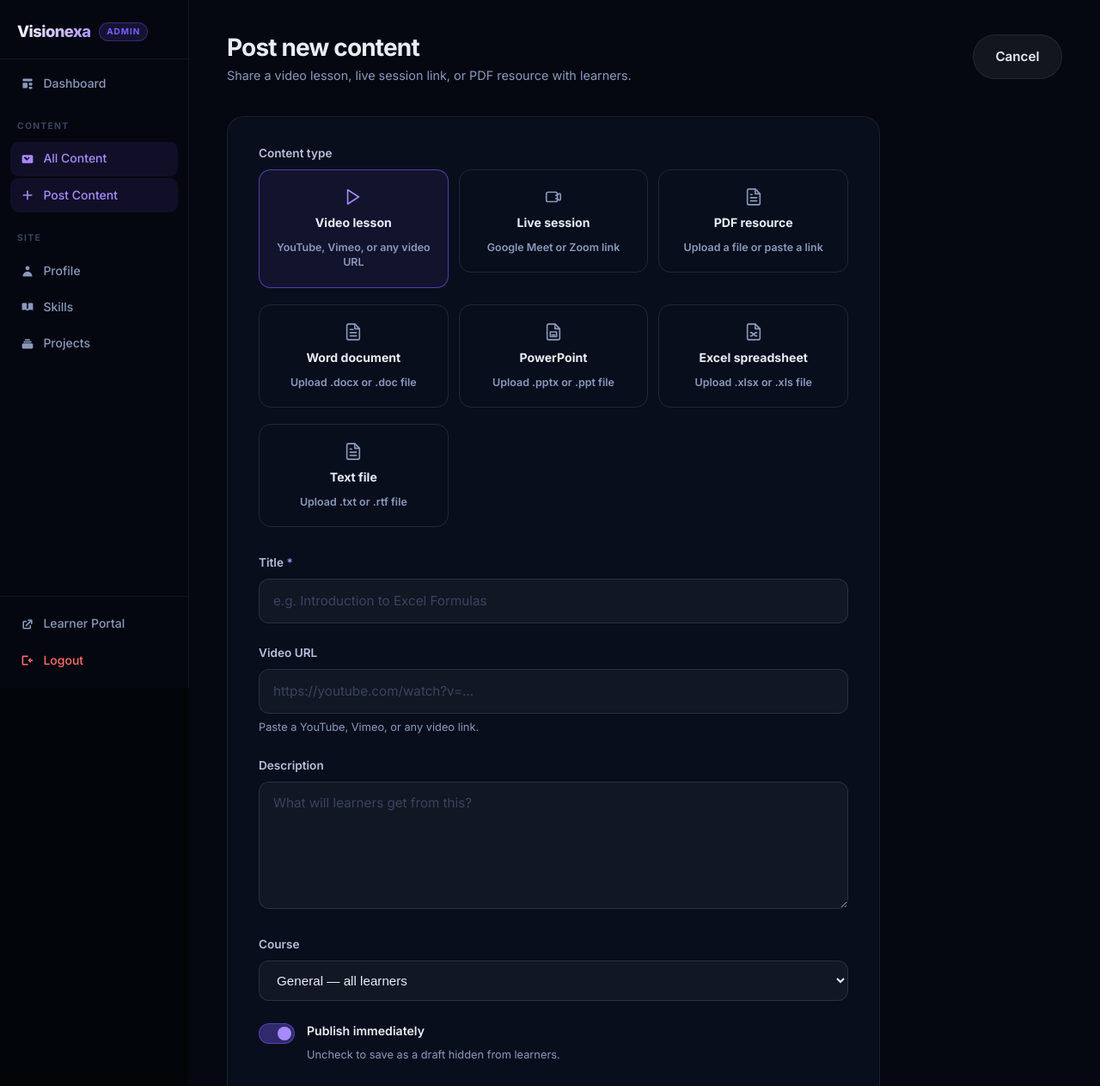
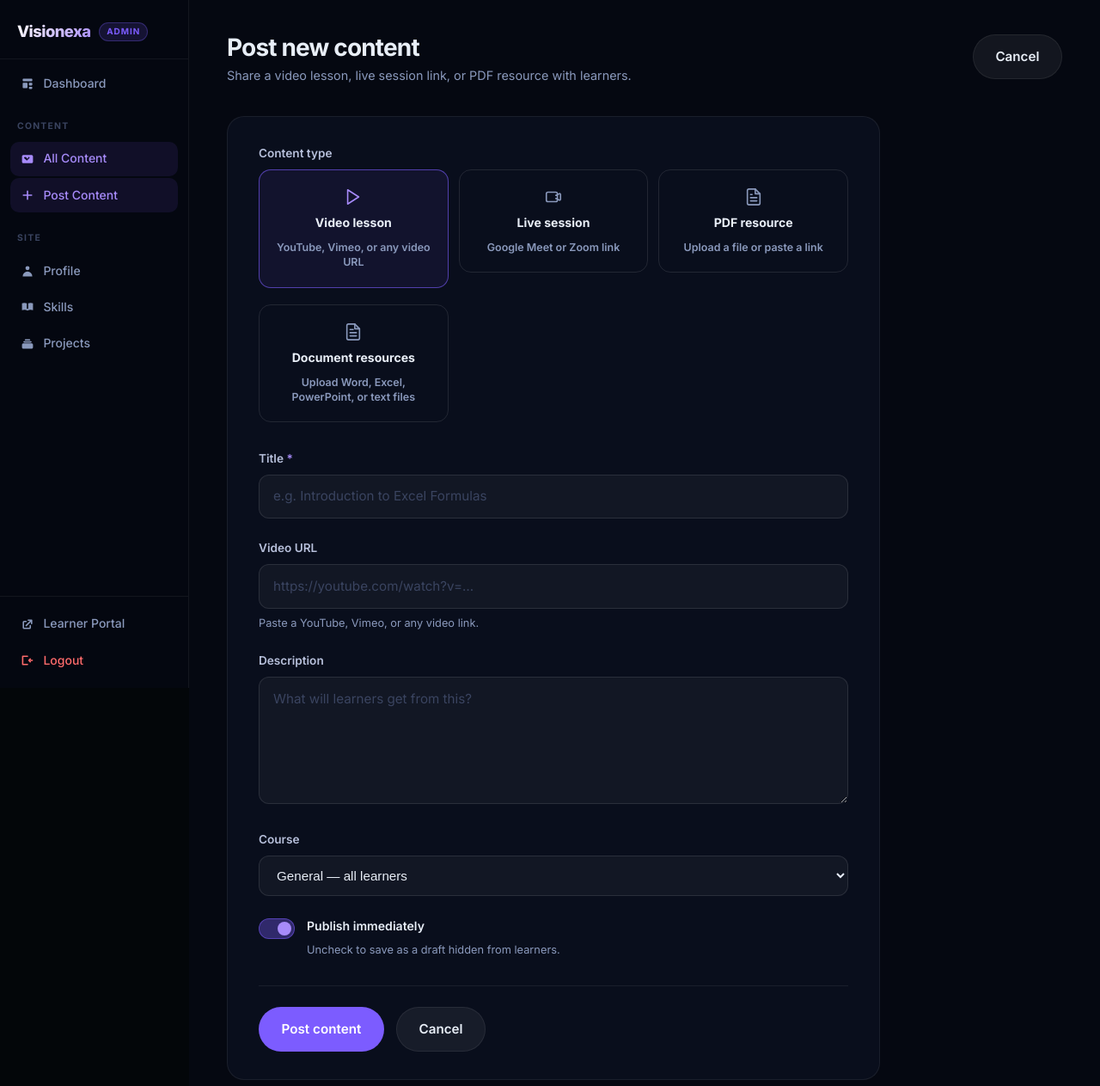
Before and after one commit to josephotienoowino/visionexa, a Flask app: page /admin/content/add in a window 1280 px wide. Shown: the top 1263 px of the page at 86% size. Run offline with Flask 3, Linux system fonts and the light colour scheme; the visitor is signed in with stand-in values (Sample User, id 1).

Commit message:
document types updates with dropdown menu

```diff
--- a/app/routes.py
+++ b/app/routes.py
@@ -442,6 +442,15 @@ def add_content():
         return redir
     if request.method == 'POST':
         content_type = request.form.get('content_type', 'video')
+
+        # Handle resource type selection for documents
+        if content_type == 'resources':
+            resource_type = request.form.get('resource_type', '').strip()
+            if not resource_type:
+                flash('Please select a document type.', 'error')
+                return redirect(url_for('admin.add_content'))
+            content_type = resource_type
+
         url          = request.form.get('url', '').strip()
 
         # Handle file upload (overrides URL if a file is given)
--- a/app/templates/admin/add_content.html
+++ b/app/templates/admin/add_content.html
@@ -44,43 +44,33 @@
                         <span>Upload a file or paste a link</span>
                     </span>
                 </label>
-                <label class="type-option" data-type="docx">
-                    <input type="radio" name="content_type" value="docx"
-                           {% if item and item.content_type == 'docx' %}checked{% endif %}>
+                <label class="type-option" data-type="resources">
+                    <input type="radio" name="content_type" value="resources"
+                           {% if item and item.content_type in ('docx', 'doc', 'pptx', 'ppt', 'xlsx', 'xls', 'txt', 'rtf') %}checked{% endif %}>
                     <span class="type-option-inner">
                         <svg viewBox="0 0 24 24" fill="none" stroke="currentColor" stroke-width="1.75" stroke-linecap="round" stroke-linejoin="round" width="22" height="22"><path d="M14 2H6a2 2 0 0 0-2 2v16a2 2 0 0 0 2 2h12a2 2 0 0 0 2-2V8z"/><polyline points="14 2 14 8 20 8"/><path d="M16 13H8m8 4H8m4-8H8"/></svg>
-                        <strong>Word document</strong>
-                        <span>Upload .docx or .doc file</span>
-                    </span>
-                </label>
-                <label class="type-option" data-type="pptx">
-                    <input type="radio" name="content_type" value="pptx"
-                           {% if item and item.content_type == 'pptx' %}checked{% endif %}>
-                    <span class="type-option-inner">
-                        <svg viewBox="0 0 24 24" fill="none" stroke="currentColor" stroke-width="1.75" stroke-linecap="round" stroke-linejoin="round" width="22" height="22"><path d="M14 2H6a2 2 0 0 0-2 2v16a2 2 0 0 0 2 2h12a2 2 0 0 0 2-2V8z"/><polyline points="14 2 14 8 20 8"/><rect x="8" y="12" width="8" height="6"/><path d="M10 16h4"/></svg>
-                        <strong>PowerPoint</strong>
-                        <span>Upload .pptx or .ppt file</span>
-                    </span>
-                </label>
-                <label class="type-option" data-type="xlsx">
-                    <input type="radio" name="content_type" value="xlsx"
-                           {% if item and item.content_type == 'xlsx' %}checked{% endif %}>
-                    <span class="type-option-inner">
-                        <svg viewBox="0 0 24 24" fill="none" stroke="currentColor" stroke-width="1.75" stroke-linecap="round" stroke-linejoin="round" width="22" height="22"><path d="M14 2H6a2 2 0 0 0-2 2v16a2 2 0 0 0 2 2h12a2 2 0 0 0 2-2V8z"/><polyline points="14 2 14 8 20 8"/><path d="M8 13h2l2 3 2-3h2"/><path d="M8 17h2l2-3 2 3h2"/></svg>
-                        <strong>Excel spreadsheet</strong>
-                        <span>Upload .xlsx or .xls file</span>
-                    </span>
-                </label>
-                <label class="type-option" data-type="txt">
-                    <input type="radio" name="content_type" value="txt"
-                           {% if item and item.content_type == 'txt' %}checked{% endif %}>
-                    <span class="type-option-inner">
-                        <svg viewBox="0 0 24 24" fill="none" stroke="currentColor" stroke-width="1.75" stroke-linecap="round" stroke-linejoin="round" width="22" height="22"><path d="M14 2H6a2 2 0 0 0-2 2v16a2 2 0 0 0 2 2h12a2 2 0 0 0 2-2V8z"/><polyline points="14 2 14 8 20 8"/><line x1="16" y1="13" x2="8" y2="13"/><line x1="16" y1="17" x2="8" y2="17"/><line x1="10" y1="9" x2="8" y2="9"/></svg>
-                        <strong>Text file</strong>
-                        <span>Upload .txt or .rtf file</span>
+                        <strong>Document resources</strong>
+                        <span>Upload Word, Excel, PowerPoint, or text files</span>
                     </span>
                 </label>
             </div>
+        </div>
+
+        <!-- Resource type selector — shown only when type=resources -->
+        <div class="form-group" id="resource-type-group" style="display:none;">
+            <label class="form-group label" for="resource_type">Document type <span class="required">*</span></label>
+            <select id="resource_type" name="resource_type" class="form-control">
+                <option value="">Select document type...</option>
+                <option value="docx" {% if item and item.content_type == 'docx' %}selected{% endif %}>Word Document (.docx)</option>
+                <option value="doc" {% if item and item.content_type == 'doc' %}selected{% endif %}>Word Document (.doc)</option>
+                <option value="pptx" {% if item and item.content_type == 'pptx' %}selected{% endif %}>PowerPoint (.pptx)</option>
+                <option value="ppt" {% if item and item.content_type == 'ppt' %}selected{% endif %}>PowerPoint (.ppt)</option>
+                <option value="xlsx" {% if item and item.content_type == 'xlsx' %}selected{% endif %}>Excel Spreadsheet (.xlsx)</option>
+                <option value="xls" {% if item and item.content_type == 'xls' %}selected{% endif %}>Excel Spreadsheet (.xls)</option>
+                <option value="txt" {% if item and item.content_type == 'txt' %}selected{% endif %}>Text File (.txt)</option>
+                <option value="rtf" {% if item and item.content_type == 'rtf' %}selected{% endif %}>Rich Text Format (.rtf)</option>
+            </select>
+            <p class="form-hint">Choose the type of document you're uploading.</p>
         </div>
 
         <!-- Title -->
@@ -167,26 +157,20 @@
 {% block extra_js %}
 <script>
 (function () {
-    const radios      = document.querySelectorAll('input[name="content_type"]');
-    const urlGroup    = document.getElementById('url-group');
-    const uploadGroup = document.getElementById('upload-group');
-    const schedGroup  = document.getElementById('schedule-group');
-    const urlLabel    = document.getElementById('url-label');
-    const urlHint     = document.getElementById('url-hint');
-    const urlInput    = document.getElementById('url');
+    const radios            = document.querySelectorAll('input[name="content_type"]');
+    const urlGroup          = document.getElementById('url-group');
+    const uploadGroup       = document.getElementById('upload-group');
+    const resourceTypeGroup = document.getElementById('resource-type-group');
+    const schedGroup        = document.getElementById('schedule-group');
+    const urlLabel          = document.getElementById('url-label');
+    const urlHint           = document.getElementById('url-hint');
+    const urlInput          = document.getElementById('url');
 
     const hints = {
-        video: { label: 'Video URL', hint: 'Paste a YouTube, Vimeo, or any video link.',        placeholder: 'https://youtube.com/watch?v=…' },
-        meet:  { label: 'Meeting link', hint: 'Paste the Google Meet or Zoom invite URL.',       placeholder: 'https://meet.google.com/…' },
-        pdf:   { label: 'PDF link (optional)', hint: 'Paste a Google Drive or Dropbox link, or upload a file below.', placeholder: 'https://drive.google.com/…' },
-        docx:  { label: 'Document link (optional)', hint: 'Paste a Google Drive or Dropbox link, or upload a file below.', placeholder: 'https://drive.google.com/…' },
-        doc:   { label: 'Document link (optional)', hint: 'Paste a Google Drive or Dropbox link, or upload a file below.', placeholder: 'https://drive.google.com/…' },
-        pptx:  { label: 'Presentation link (optional)', hint: 'Paste a Google Drive or Dropbox link, or upload a file below.', placeholder: 'https://drive.google.com/…' },
-        ppt:   { label: 'Presentation link (optional)', hint: 'Paste a Google Drive or Dropbox link, or upload a file below.', placeholder: 'https://drive.google.com/…' },
-        xlsx:  { label: 'Spreadsheet link (optional)', hint: 'Paste a Google Drive or Dropbox link, or upload a file below.', placeholder: 'https://drive.google.com/…' },
-        xls:   { label: 'Spreadsheet link (optional)', hint: 'Paste a Google Drive or Dropbox link, or upload a file below.', placeholder: 'https://drive.google.com/…' },
-        txt:   { label: 'Text file link (optional)', hint: 'Paste a Google Drive or Dropbox link, or upload a file below.', placeholder: 'https://drive.google.com/…' },
-        rtf:   { label: 'Text file link (optional)', hint: 'Paste a Google Drive or Dropbox link, or upload a file below.', placeholder: 'https://drive.google.com/…' },
+        video:     { label: 'Video URL', hint: 'Paste a YouTube, Vimeo, or any video link.',        placeholder: 'https://youtube.com/watch?v=…' },
+        meet:      { label: 'Meeting link', hint: 'Paste the Google Meet or Zoom invite URL.',       placeholder: 'https://meet.google.com/…' },
+        pdf:       { label: 'PDF link (optional)', hint: 'Paste a Google Drive or Dropbox link, or upload a file below.', placeholder: 'https://drive.google.com/…' },
+        resources: { label: 'Document link (optional)', hint: 'Paste a Google Drive or Dropbox link, or upload a file below.', placeholder: 'https://drive.google.com/…' },
     };
 
     function update() {
@@ -197,8 +181,9 @@
             urlHint.textContent       = h.hint;
             urlInput.placeholder      = h.placeholder;
         }
-        uploadGroup.style.display = ['pdf', 'docx', 'doc', 'pptx', 'ppt', 'xlsx', 'xls', 'txt', 'rtf'].includes(type) ? '' : 'none';
-        schedGroup.style.display  = type === 'meet' ? '' : 'none';
+        uploadGroup.style.display       = ['pdf', 'resources'].includes(type) ? '' : 'none';
+        resourceTypeGroup.style.display = type === 'resources' ? '' : 'none';
+        schedGroup.style.display        = type === 'meet' ? '' : 'none';
     }
 
     radios.forEach(r => r.addEventListener('change', update));
```
